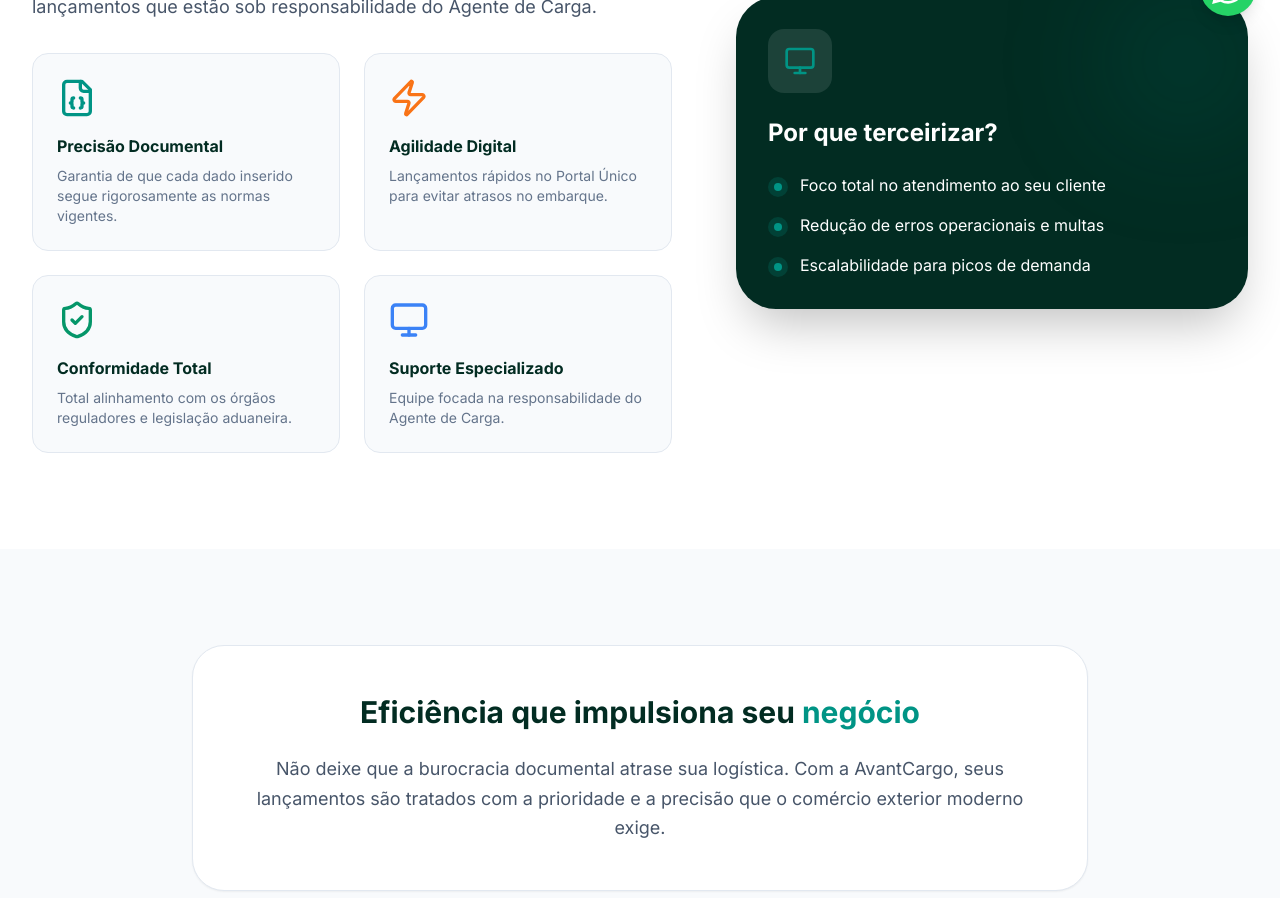
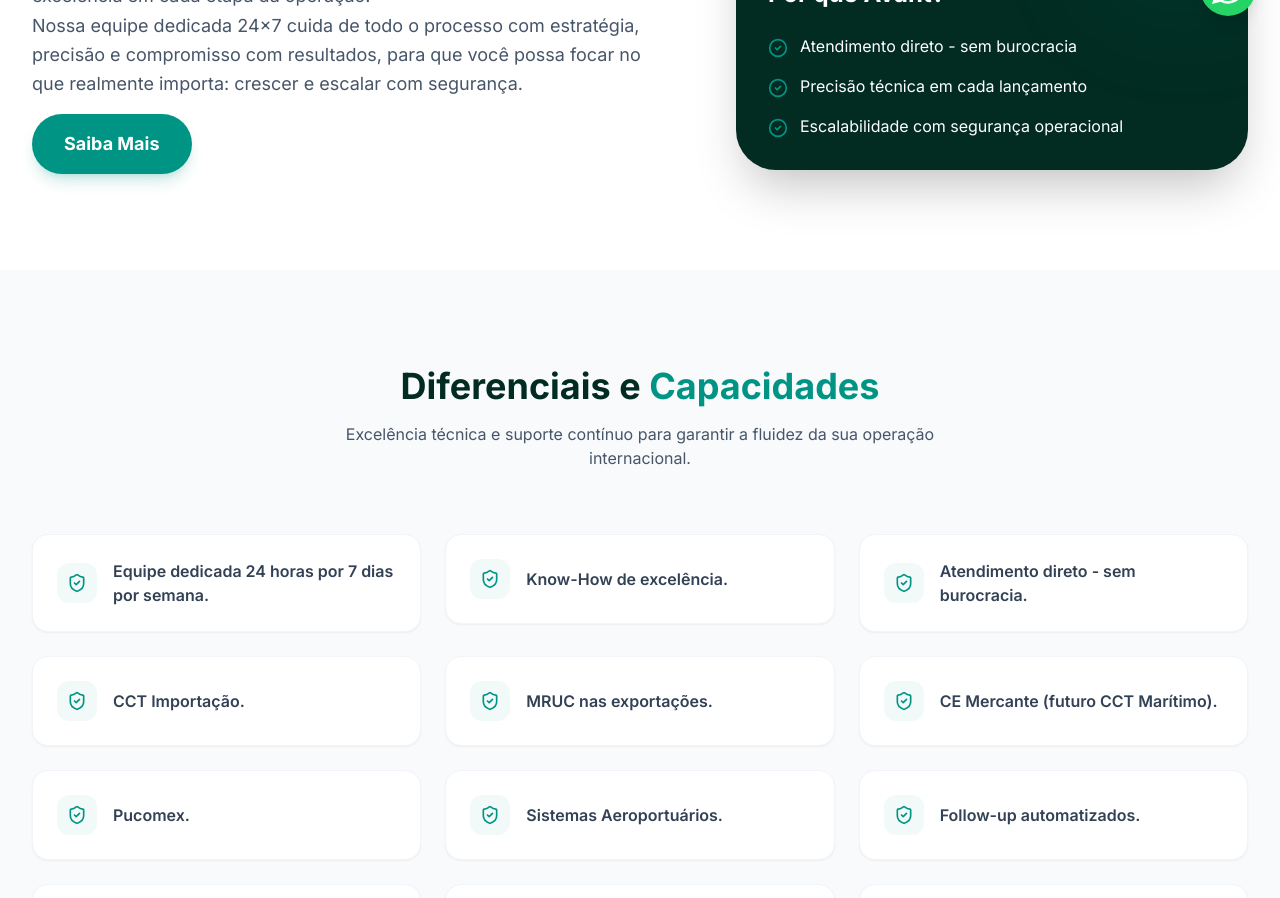
Before and after one commit to RobsonFeitosa/avantcargo, a Next.js app in the folder web/: page /servicos/sistemas-comex in a window 1280 px wide. Shown: the part 760-1658 px from the top of the page. Built offline with nearby package versions, Linux system fonts and the light colour scheme.

Commit message:
transporte

```diff
--- a/web/src/views/ServiceComex.tsx
+++ b/web/src/views/ServiceComex.tsx
@@ -2,10 +2,27 @@
 
 import { LandingLayout } from "@/components/layout/LandingLayout";
 import { Badge } from "@/components/ui/badge";
-import { Monitor, FileJson, Zap, ShieldCheck } from "lucide-react";
+import { Monitor, ShieldCheck, CheckCircle2 } from "lucide-react";
 import { ScrollReveal } from "@/components/animations/ScrollReveal";
 
 export default function ServiceComex() {
+  const features = [
+    "Equipe dedicada 24 horas por 7 dias por semana.",
+    "Know-How de excelência.",
+    "Atendimento direto - sem burocracia.",
+    "CCT Importação.",
+    "MRUC nas exportações.",
+    "CE Mercante (futuro CCT Marítimo).",
+    "Pucomex.",
+    "Sistemas Aeroportuários.",
+    "Follow-up automatizados.",
+    "Acompanhamento em tempo real.",
+    "Lançamentos ágeis.",
+    "Envio de extratos atualizados.",
+    "Bloqueio + Desbloqueio de cargas.",
+    "Atualizações Sistemáticas."
+  ];
+
   return (
     <LandingLayout>
       <div className="bg-white min-h-screen">
@@ -20,45 +37,30 @@ export default function ServiceComex() {
               <h1 className="text-4xl md:text-6xl font-bold leading-tight text-emerald-950 mb-6">
                 Sistemas <span className="text-primary">Comex</span>
               </h1>
-              <p className="text-lg text-slate-600 max-w-2xl mx-auto leading-relaxed">
-                Mais velocidade, menos burocracia: terceirize seus lançamentos e foque no seu cliente!
+              <p className="text-lg text-slate-600 max-w-3xl mx-auto leading-relaxed">
+                A base sólida por trás dos líderes do mercado! Deixe a responsabilidade técnica conosco e foque no crescimento do seu negócio.
               </p>
             </ScrollReveal>
           </div>
         </section>
 
-        {/* Main Content */}
+        {/* Main Value Proposition */}
         <section className="py-24">
           <div className="container">
             <div className="flex flex-col lg:flex-row items-center gap-16">
               <div className="flex-1 space-y-8">
                 <ScrollReveal direction="left">
-                  <h2 className="text-3xl md:text-4xl font-bold text-emerald-950">E-awb e Lançamentos no Portal Único</h2>
+                  <h2 className="text-3xl md:text-4xl font-bold text-emerald-950">Prioridade Máxima em Lançamentos</h2>
                   <p className="text-slate-600 text-lg leading-relaxed">
-                    A exportação aérea exige precisão documental e total conformidade com os órgãos reguladores. Oferecemos suporte especializado para os lançamentos que estão sob responsabilidade do Agente de Carga.
+                    Quando o assunto é impulsionar seu negócio através dos nossos serviços, tratamos com prioridade máxima. Deixar a responsabilidade de lançamentos com a Avant te garante tranquilidade e a certeza da excelência em cada etapa da operação.
                   </p>
-
-                  <div className="grid grid-cols-1 md:grid-cols-2 gap-6 pt-8">
-                    <div className="p-6 bg-slate-50 rounded-2xl border border-slate-200 group hover:border-primary/50 transition-all">
-                      <FileJson className="h-10 w-10 text-primary mb-4 group-hover:scale-110 transition-transform" />
-                      <h3 className="font-bold text-emerald-950 mb-2">Precisão Documental</h3>
-                      <p className="text-sm text-slate-500">Garantia de que cada dado inserido segue rigorosamente as normas vigentes.</p>
-                    </div>
-                    <div className="p-6 bg-slate-50 rounded-2xl border border-slate-200 group hover:border-primary/50 transition-all">
-                      <Zap className="h-10 w-10 text-orange-500 mb-4 group-hover:scale-110 transition-transform" />
-                      <h3 className="font-bold text-emerald-950 mb-2">Agilidade Digital</h3>
-                      <p className="text-sm text-slate-500">Lançamentos rápidos no Portal Único para evitar atrasos no embarque.</p>
-                    </div>
-                    <div className="p-6 bg-slate-50 rounded-2xl border border-slate-200 group hover:border-primary/50 transition-all">
-                      <ShieldCheck className="h-10 w-10 text-emerald-600 mb-4 group-hover:scale-110 transition-transform" />
-                      <h3 className="font-bold text-emerald-950 mb-2">Conformidade Total</h3>
-                      <p className="text-sm text-slate-500">Total alinhamento com os órgãos reguladores e legislação aduaneira.</p>
-                    </div>
-                    <div className="p-6 bg-slate-50 rounded-2xl border border-slate-200 group hover:border-primary/50 transition-all">
-                      <Monitor className="h-10 w-10 text-blue-500 mb-4 group-hover:scale-110 transition-transform" />
-                      <h3 className="font-bold text-emerald-950 mb-2">Suporte Especializado</h3>
-                      <p className="text-sm text-slate-500">Equipe focada na responsabilidade do Agente de Carga.</p>
-                    </div>
+                  <p className="text-slate-600 text-lg leading-relaxed">
+                    Nossa equipe dedicada 24x7 cuida de todo o processo com estratégia, precisão e compromisso com resultados, para que você possa focar no que realmente importa: crescer e escalar com segurança.
+                  </p>
+                  <div className="pt-4">
+                    <button className="bg-primary text-white px-8 py-4 rounded-full font-bold hover:bg-emerald-700 transition-all shadow-lg shadow-primary/20 text-lg">
+                      Saiba Mais
+                    </button>
                   </div>
                 </ScrollReveal>
               </div>
@@ -70,25 +72,19 @@ export default function ServiceComex() {
                       <div className="h-16 w-16 rounded-2xl bg-white/10 flex items-center justify-center">
                         <Monitor className="h-8 w-8 text-primary" />
                       </div>
-                      <h3 className="text-2xl font-bold">Por que terceirizar?</h3>
+                      <h3 className="text-2xl font-bold">Por que Avant?</h3>
                       <ul className="space-y-4">
                         <li className="flex items-start gap-3">
-                          <div className="h-5 w-5 rounded-full bg-primary/20 flex items-center justify-center mt-1">
-                            <div className="h-2 w-2 rounded-full bg-primary" />
-                          </div>
-                          <span>Foco total no atendimento ao seu cliente</span>
+                          <CheckCircle2 className="h-5 w-5 text-primary shrink-0 mt-1" />
+                          <span>Atendimento direto - sem burocracia</span>
                         </li>
                         <li className="flex items-start gap-3">
-                          <div className="h-5 w-5 rounded-full bg-primary/20 flex items-center justify-center mt-1">
-                            <div className="h-2 w-2 rounded-full bg-primary" />
-                          </div>
-                          <span>Redução de erros operacionais e multas</span>
+                          <CheckCircle2 className="h-5 w-5 text-primary shrink-0 mt-1" />
+                          <span>Precisão técnica em cada lançamento</span>
                         </li>
                         <li className="flex items-start gap-3">
-                          <div className="h-5 w-5 rounded-full bg-primary/20 flex items-center justify-center mt-1">
-                            <div className="h-2 w-2 rounded-full bg-primary" />
-                          </div>
-                          <span>Escalabilidade para picos de demanda</span>
+                          <CheckCircle2 className="h-5 w-5 text-primary shrink-0 mt-1" />
+                          <span>Escalabilidade com segurança operacional</span>
                         </li>
                       </ul>
                     </div>
@@ -99,16 +95,24 @@ export default function ServiceComex() {
           </div>
         </section>
 
-        {/* Info Box */}
+        {/* Detailed Features Grid */}
         <section className="py-24 bg-slate-50">
           <div className="container">
-            <div className="bg-white border border-slate-200 rounded-[32px] p-12 text-center max-w-4xl mx-auto shadow-sm">
-              <ScrollReveal>
-                <h2 className="text-3xl font-bold text-emerald-950 mb-6">Eficiência que impulsiona seu <span className="text-primary">negócio</span></h2>
-                <p className="text-slate-600 text-lg leading-relaxed">
-                  Não deixe que a burocracia documental atrase sua logística. Com a AvantCargo, seus lançamentos são tratados com a prioridade e a precisão que o comércio exterior moderno exige.
-                </p>
-              </ScrollReveal>
+            <div className="text-center mb-16 space-y-4">
+              <h2 className="text-3xl md:text-4xl font-bold text-emerald-950">Diferenciais e <span className="text-primary">Capacidades</span></h2>
+              <p className="text-slate-600 max-w-2xl mx-auto">Excelência técnica e suporte contínuo para garantir a fluidez da sua operação internacional.</p>
+            </div>
+            <div className="grid grid-cols-1 md:grid-cols-2 lg:grid-cols-3 gap-6">
+              {features.map((feature, idx) => (
+                <ScrollReveal key={idx} delay={idx * 0.05}>
+                  <div className="p-6 bg-white rounded-2xl border border-slate-100 shadow-sm hover:border-primary/30 hover:shadow-md transition-all flex items-center gap-4 group">
+                    <div className="h-10 w-10 rounded-xl bg-primary/5 flex items-center justify-center text-primary shrink-0 group-hover:bg-primary group-hover:text-white transition-all">
+                      <ShieldCheck className="h-5 w-5" />
+                    </div>
+                    <span className="font-semibold text-slate-700 group-hover:text-emerald-950 transition-colors">{feature}</span>
+                  </div>
+                </ScrollReveal>
+              ))}
             </div>
           </div>
         </section>
--- a/web/src/views/ServiceTransport.tsx
+++ b/web/src/views/ServiceTransport.tsx
@@ -2,47 +2,25 @@
 
 import { LandingLayout } from "@/components/layout/LandingLayout";
 import { Badge } from "@/components/ui/badge";
-import { Truck, MapPin, ClipboardCheck, Tag, FilePlus, Building2 } from "lucide-react";
+import { Truck, CheckCircle2, MapPin, Zap, ShieldCheck, ClipboardCheck } from "lucide-react";
 import { ScrollReveal } from "@/components/animations/ScrollReveal";
+import Image from "next/image";
+import exempl1transport from "@/assets/exempl1transport.jpg";
 
 export default function ServiceTransport() {
-  const steps = [
-    {
-      title: "Coleta Especializada",
-      desc: "Retiramos sua mercadoria com pontualidade e cuidado extremo.",
-      icon: Truck,
-      color: "text-blue-500"
-    },
-    {
-      title: "Check-list Físico",
-      desc: "Conferência rigorosa da integridade e especificações da carga.",
-      icon: ClipboardCheck,
-      color: "text-emerald-500"
-    },
-    {
-      title: "Etiquetagem",
-      desc: "Padronização e identificação precisa para embarque internacional.",
-      icon: Tag,
-      color: "text-orange-500"
-    },
-    {
-      title: "Pré-cadastro",
-      desc: "Agilidade nos sistemas aeroportuários antes mesmo da chegada.",
-      icon: FilePlus,
-      color: "text-primary"
-    },
-    {
-      title: "Atualização em Tempo Real",
-      desc: "Follow-up constante sobre cada movimento do transporte.",
-      icon: MapPin,
-      color: "text-blue-600"
-    },
-    {
-      title: "Entrega nos Terminais",
-      desc: "Finalização ágil e segura nos principais aeroportos (GRU/VCP).",
-      icon: Building2,
-      color: "text-emerald-600"
-    }
+  const features = [
+    "Transporte rodoviário especializado em Importações e Exportações Aéreas.",
+    "Veículo dedicado à sua operação.",
+    "Transportes urgentes, veículos despachados imediatamente.",
+    "Preparação de cargas para Exportação.",
+    "Repesagem e Fotografias.",
+    "Follow-up Automatizados.",
+    "Pré-cadastro e agendamentos nos aeroportos.",
+    "Etiquetagem.",
+    "Distribuição das Importações.",
+    "Armazenagem.",
+    "Reposição de gelo.",
+    "Check-list completo de cargas especiais."
   ];
 
   return (
@@ -50,84 +28,80 @@ export default function ServiceTransport() {
       <div className="bg-white min-h-screen">
         {/* Hero Section */}
         <section className="pt-32 pb-20 md:pt-48 md:pb-32 overflow-hidden relative bg-slate-50 border-b border-slate-200">
-          <div className="absolute top-0 left-0 w-full h-full bg-[url('https://www.transparenttextures.com/patterns/asfalt-dark.png')] opacity-5" />
+          <div className="absolute top-0 left-1/2 -translate-x-1/2 w-full h-full bg-[radial-gradient(circle_at_center,rgba(249,115,22,0.05),transparent_70%)] pointer-events-none" />
           <div className="container relative z-10 text-center">
             <ScrollReveal>
               <Badge variant="outline" className="px-4 py-1.5 border-primary/30 bg-primary/5 text-primary text-xs font-semibold tracking-wider uppercase mb-6">
-                Logística de Ponta a Ponta
+                Logística Nacional e Internacional
               </Badge>
               <h1 className="text-4xl md:text-6xl font-bold leading-tight text-emerald-950 mb-6">
-                Transporte e <span className="text-primary">Pré-Embarque</span>
+                Transporte <span className="text-primary">Rodoviário</span>
               </h1>
-              <p className="text-lg text-slate-600 max-w-2xl mx-auto leading-relaxed">
-                Antes da carga chegar ao aeroporto, cada detalhe da operação faz diferença no sucesso da exportação.
+              <p className="text-lg text-slate-600 max-w-3xl mx-auto leading-relaxed">
+                transporte nacional, cargas urgentes, transporte importação, transporte exportação. Soluções exclusivas para Agentes de Carga.
               </p>
             </ScrollReveal>
           </div>
         </section>
 
-        {/* Introduction */}
-        <section className="py-24">
-          <div className="container">
-            <div className="max-w-4xl mx-auto text-center space-y-8">
-              <ScrollReveal>
-                <h2 className="text-3xl md:text-4xl font-bold text-emerald-950">Segurança e Agilidade no Terminal</h2>
-                <p className="text-slate-600 text-lg leading-relaxed">
-                  A Avant oferece soluções completas de Transporte, garantindo que sua mercadoria chegue ao terminal aéreo com segurança, agilidade e pronta para o embarque internacional.
-                </p>
-              </ScrollReveal>
-            </div>
-          </div>
-        </section>
-
-        {/* Steps Grid */}
-        <section className="py-24 bg-slate-50">
-          <div className="container">
-            <div className="grid grid-cols-1 md:grid-cols-2 lg:grid-cols-3 gap-8">
-              {steps.map((step, idx) => (
-                <ScrollReveal key={idx} delay={idx * 0.1}>
-                  <div className="bg-white p-8 rounded-[32px] border border-slate-100 shadow-sm hover:shadow-xl hover:-translate-y-2 transition-all group">
-                    <div className={`h-14 w-14 rounded-2xl bg-slate-50 flex items-center justify-center mb-6 group-hover:scale-110 transition-transform`}>
-                      <step.icon className={`h-7 w-7 ${step.color}`} />
-                    </div>
-                    <h3 className="text-xl font-bold text-emerald-950 mb-4">{step.title}</h3>
-                    <p className="text-slate-500 leading-relaxed italic">
-                      {step.desc}
-                    </p>
-                  </div>
-                </ScrollReveal>
-              ))}
-            </div>
-          </div>
-        </section>
-
-        {/* Detail Section */}
+        {/* Main Content Section */}
         <section className="py-24">
           <div className="container">
             <div className="flex flex-col lg:flex-row items-center gap-16">
-              <div className="flex-1">
+              <div className="flex-1 w-full">
                 <ScrollReveal direction="left">
-                  <div className="relative rounded-[40px] overflow-hidden shadow-2xl aspect-square lg:aspect-video">
-                    <img
-                      src="https://images.unsplash.com/photo-1519003722824-192d9978736b?q=80&w=2070&auto=format&fit=crop"
-                      alt="Transporte AvantCargo"
-                      className="object-cover w-full h-full"
+                  <div className="relative aspect-video lg:aspect-[4/3] rounded-[40px] overflow-hidden shadow-2xl group">
+                    <Image
+                      src={exempl1transport}
+                      alt="Transporte Rodoviário AvantCargo"
+                      className="object-cover w-full h-full transition-transform duration-700 group-hover:scale-105"
+                      priority
                     />
-                    <div className="absolute inset-0 bg-primary/10" />
+                    <div className="absolute inset-0 bg-emerald-950/10" />
                   </div>
                 </ScrollReveal>
               </div>
               <div className="flex-1 space-y-8">
                 <ScrollReveal direction="right">
-                  <h2 className="text-3xl md:text-4xl font-bold text-emerald-950">Foco na Prontidão para Embarque</h2>
+                  <h2 className="text-3xl md:text-4xl font-bold text-emerald-950">Estratégia e Crescimento para seu Negócio</h2>
                   <p className="text-slate-600 text-lg leading-relaxed">
-                    Cuidamos da coleta, atualizações em tempo real, check-list físico, etiquetagem, pré-cadastro e entrega nos terminais aeroportuários.
+                    Entendendo a necessidade de nossos clientes, implantamos constantemente serviços estrategicamente desenvolvidos para auxiliar no crescimento da sua empresa através da Avant.
                   </p>
-                  <p className="text-slate-600 text-lg leading-relaxed">
-                    Nosso processo é desenhado para eliminar gargalos e garantir que a carga esteja 100% em conformidade antes de ser entregue à companhia aérea.
+                  <p className="text-slate-600 text-lg leading-relaxed italic border-l-4 border-primary pl-6">
+                    "Ofereça soluções aos seus clientes totalmente personalizadas e diferenciadas de seus concorrentes no mercado interno."
                   </p>
+                  <p className="text-slate-500 font-medium">
+                    Serviços exclusivos aos Agentes de Cargas e Comissarias de Despacho Aduaneiro.
+                  </p>
+                  <div className="pt-4">
+                    <button className="bg-primary text-white px-8 py-4 rounded-full font-bold hover:bg-emerald-700 transition-all shadow-lg shadow-primary/20 text-lg">
+                      Saiba Mais
+                    </button>
+                  </div>
                 </ScrollReveal>
               </div>
+            </div>
+          </div>
+        </section>
+
+        {/* Features Grid */}
+        <section className="py-24 bg-slate-50">
+          <div className="container">
+            <div className="text-center mb-16 space-y-4">
+              <h2 className="text-3xl md:text-4xl font-bold text-emerald-950">Diferenciais <span className="text-primary">Logísticos</span></h2>
+              <p className="text-slate-600 max-w-2xl mx-auto">Soluções completas de transporte e pré-embarque para garantir o sucesso da sua operação.</p>
+            </div>
+            <div className="grid grid-cols-1 md:grid-cols-2 lg:grid-cols-3 gap-6">
+              {features.map((feature, idx) => (
+                <ScrollReveal key={idx} delay={idx * 0.05}>
+                  <div className="p-6 bg-white rounded-2xl border border-slate-100 shadow-sm hover:border-primary/30 hover:shadow-md transition-all flex items-start gap-4 group h-full">
+                    <div className="h-10 w-10 rounded-xl bg-primary/5 flex items-center justify-center text-primary shrink-0 group-hover:bg-primary group-hover:text-white transition-all mt-1">
+                      <CheckCircle2 className="h-5 w-5" />
+                    </div>
+                    <span className="font-semibold text-slate-700 group-hover:text-emerald-950 transition-colors leading-snug">{feature}</span>
+                  </div>
+                </ScrollReveal>
+              ))}
             </div>
           </div>
         </section>
```
Also changed, not shown: web/src/assets/exempl1transport.jpg (added).
